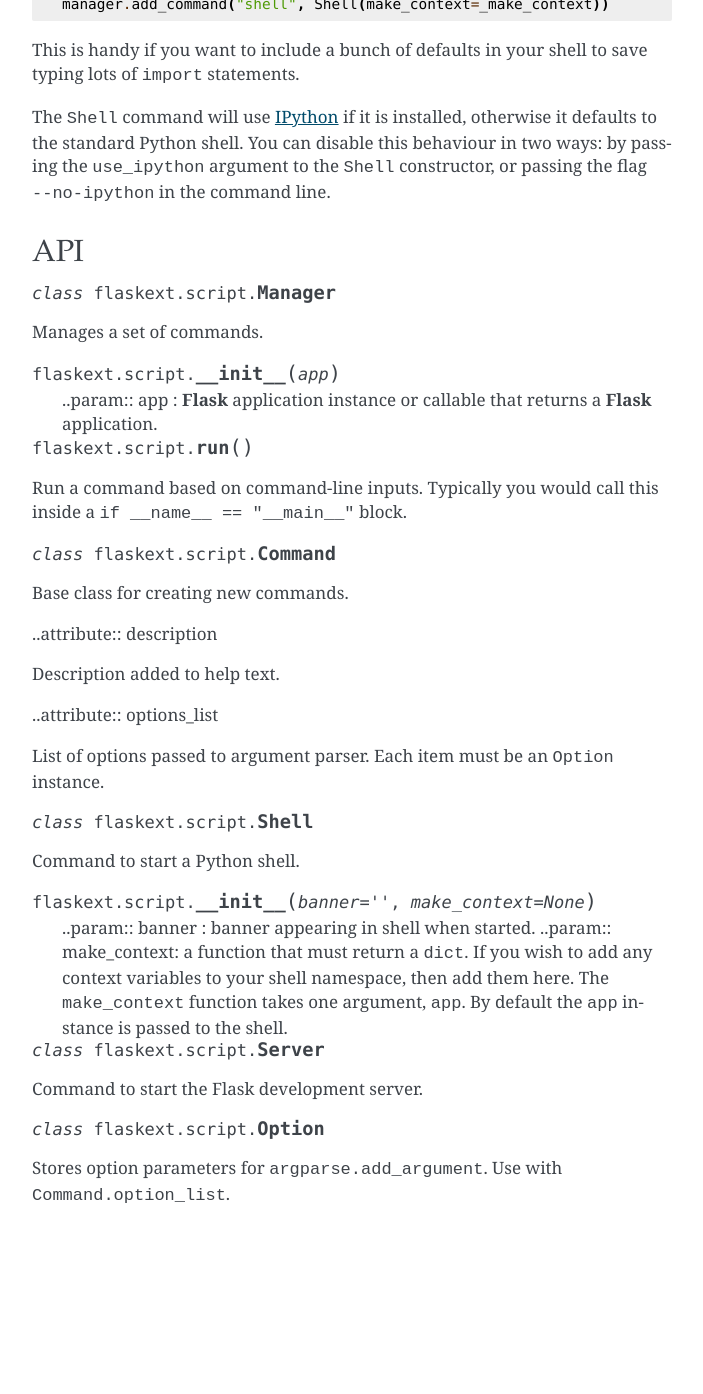
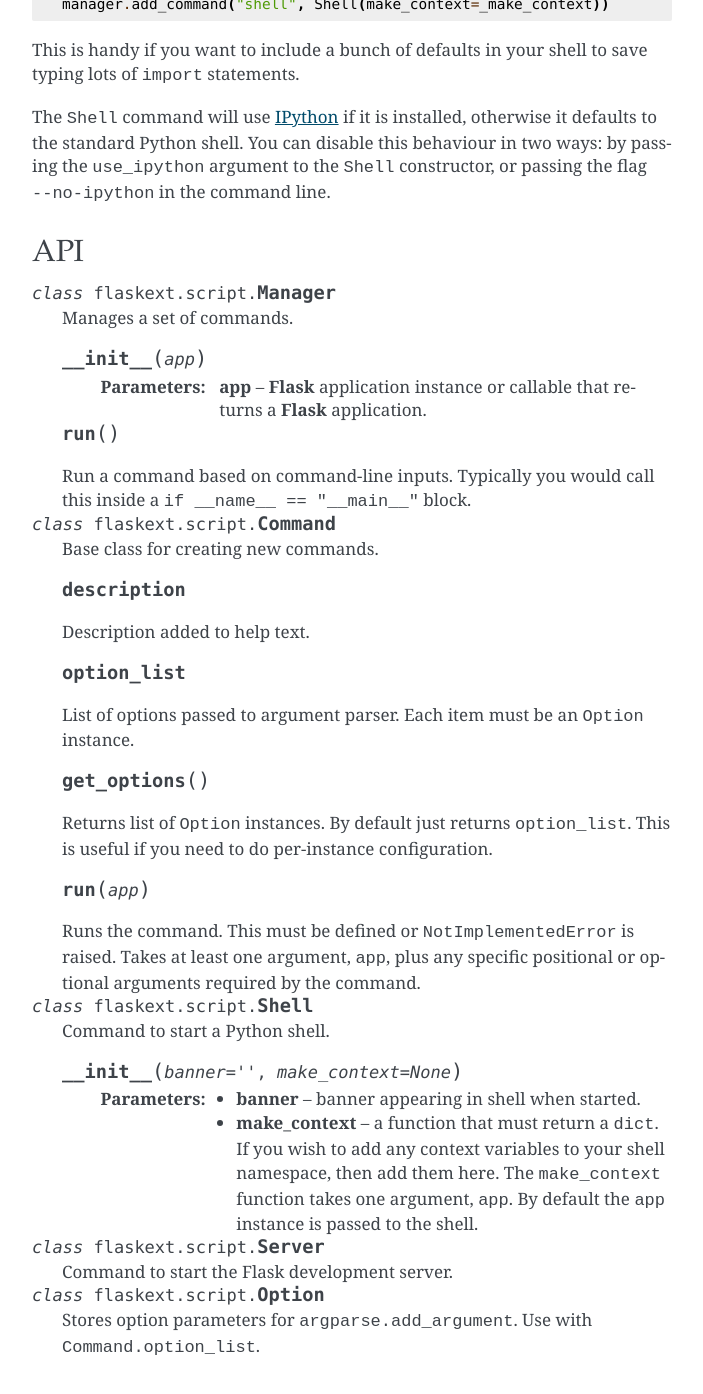
Before and after one commit to smurfix/flask-script, a Sphinx documentation site: the page built from docs/index.rst, in a window 1280 px wide and 1400 px high, scrolled down 4615 px. Shown: the top 1394 px of the window, without its empty margins (288-991 px from the left). Built offline with Sphinx 7.4.7, drawn with Linux system fonts in a browser that asks for light colours; before the commit the page ends 5880 px from its top, so only the background shows below that.

Commit message:
some doc fixes

```diff
--- a/docs/index.rst
+++ b/docs/index.rst
@@ -207,45 +207,53 @@ API
 
 .. class:: Manager
 
-Manages a set of commands.
+    Manages a set of commands.
 
-.. method:: __init__(app)
+    .. method:: __init__(app)
 
-    ..param:: app : **Flask** application instance or callable that returns a **Flask** application.
+        :param app: **Flask** application instance or callable that returns a **Flask** application.
 
-.. method:: run()
+    .. method:: run()
 
-Run a command based on command-line inputs. Typically you would call this inside a ``if __name__ == "__main__"`` block.
+    Run a command based on command-line inputs. Typically you would call this inside a ``if __name__ == "__main__"`` block.
 
 .. class:: Command
 
-Base class for creating new commands.
+    Base class for creating new commands.
 
-..attribute:: description
+    .. attribute:: description
 
-Description added to help text.
+    Description added to help text.
 
-..attribute:: options_list
+    .. attribute:: option_list
 
-List of options passed to argument parser. Each item must be an ``Option`` instance.
+    List of options passed to argument parser. Each item must be an ``Option`` instance.
+
+    .. method:: get_options()
+
+    Returns list of ``Option`` instances. By default just returns ``option_list``. This is useful if you need to do per-instance configuration.
+
+    .. method:: run(app)
+
+    Runs the command. This must be defined or ``NotImplementedError`` is raised. Takes at least one argument, ``app``, plus any specific positional or optional arguments required by the command.
+
 
 .. class:: Shell
 
-Command to start a Python shell.
+    Command to start a Python shell.
 
-.. method:: __init__(banner='', make_context=None)
+    .. method:: __init__(banner='', make_context=None)
 
-    ..param:: banner : banner appearing in shell when started.
-    ..param:: make_context: a function that must return a ``dict``. If you wish to add any context variables to your shell namespace, then
-    add them here. The ``make_context`` function takes one argument, ``app``. By default the ``app`` instance is passed to the shell.
+        :param banner: banner appearing in shell when started.
+        :param make_context: a function that must return a ``dict``. If you wish to add any context variables to your shell namespace, then add them here. The ``make_context`` function takes one argument, ``app``. By default the ``app`` instance is passed to the shell.
 
 .. class:: Server
 
-Command to start the Flask development server.
+    Command to start the Flask development server.
 
 .. class:: Option
 
-Stores option parameters for ``argparse.add_argument``. Use with ``Command.option_list``.
+    Stores option parameters for ``argparse.add_argument``. Use with ``Command.option_list``.
 
 .. _Flask: http://flask.pocoo.org
 .. _Bitbucket: http://bitbucket.org/danjac/Flask-Script
```
